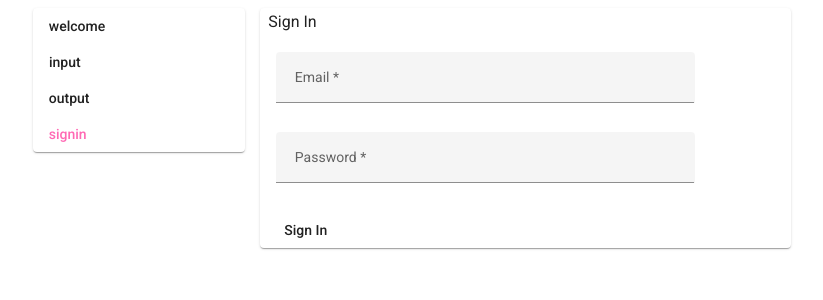
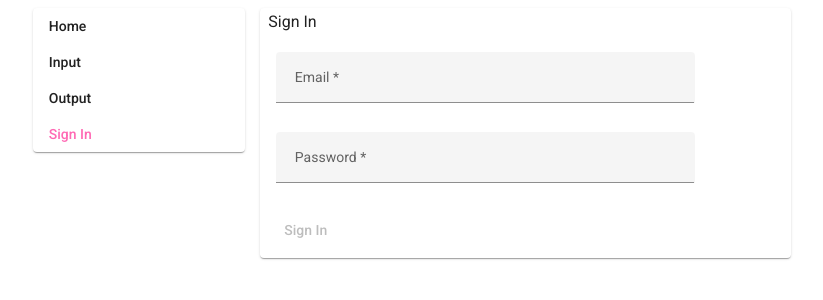
Before and after one commit to Viktor5528/Navigation, an Angular app: page /signin in a window 1280 px wide. Shown: the top 300 px of the page, without its empty margins (228-1051 px from the left). Built offline with nearby package versions, Linux system fonts and the light colour scheme.

Commit message:
give me token pls

```diff
--- a/angular.json
+++ b/angular.json
@@ -102,7 +102,7 @@
         "lint": {
           "builder": "@angular-eslint/builder:lint",
           "options": {
-            "eslintConfig": "eslintrc.js",
+            "eslintConfig": "tslintrc.js",
             "tsConfig": [
               "tsconfig.app.json",
               "tsconfig.spec.json",
--- a/src/app/auth/signin/signin.component.html
+++ b/src/app/auth/signin/signin.component.html
@@ -1,7 +1,7 @@
 <div class="container">
   <h3>Sign In</h3>
 
-  <form>
+  <form (submit)="onSubmit()" #signInForm="ngForm">
     <mat-form-field class="form-group" appearance="fill" autocomplete="off">
       <mat-label>Email</mat-label>
       <input
@@ -37,6 +37,6 @@
       </mat-error>
     </mat-form-field>
 <br>
-    <button mat-button type="submit">Sign In</button>
+    <button mat-button type="submit" [disabled]="!signInForm.form.valid">Sign In</button>
   </form>
 </div>
--- a/src/app/auth/signin/signin.component.ts
+++ b/src/app/auth/signin/signin.component.ts
@@ -1,4 +1,6 @@
 import { Component } from "@angular/core";
+import { Observable } from "rxjs";
+import { AccountService } from "src/app/services/account-service";
 import { SignINModel } from "src/app/services/interfaces/AccountModels";
 
 
@@ -10,12 +12,15 @@ import { SignINModel } from "src/app/services/interfaces/AccountModels";
   ]
 })
 export class SignInComponent {
+  constructor(private http: AccountService) {
 
+  }
   model: SignINModel = { email: "", password: "" };
-
-  submitted: boolean = false;
+  token: Observable<any>;
+  submitted = false;
 
   onSubmit(): void {
-    this.submitted = true;
+    this.token = this.http.SignIN(this.model);
+    this.token.subscribe(x => console.log(x.token));
   }
 }
--- a/src/app/bnt-left/bnt-left.component.html
+++ b/src/app/bnt-left/bnt-left.component.html
@@ -3,5 +3,6 @@
   [routerLink]="url"
   routerLinkActive="active"
   [routerLinkActiveOptions]="{ exact: true }"
-  >{{ url }}
+  >
+  <ng-content></ng-content>
 </a>
--- a/src/app/bnt-left/bnt-left.component.ts
+++ b/src/app/bnt-left/bnt-left.component.ts
@@ -1,11 +1,11 @@
 import { Component, Input } from "@angular/core";
 
 @Component({
-  selector: "app-bnt-left",
+  selector: "app-btn-left",
   templateUrl: "./bnt-left.component.html",
   styleUrls: ["./bnt-left.component.scss"]
 })
-export class BntLeftComponent {
+export class BtnLeftComponent {
   @Input()
   public url: string;
   constructor() { }
--- a/src/app/body/body.component.scss
+++ b/src/app/body/body.component.scss
@@ -3,5 +3,5 @@ mat-card {
     float: right;
     width: 70%;
     padding: 0;
-
+    padding-bottom: 10px;
 }
--- a/src/app/header/header.component.html
+++ b/src/app/header/header.component.html
@@ -1,7 +1,6 @@
 <mat-card>
-  <app-bnt-left url="welcome"></app-bnt-left><br>
-  <app-bnt-left url="input"></app-bnt-left><br>
-  <app-bnt-left url="output"></app-bnt-left><br>
-  <app-bnt-left url="signin"></app-bnt-left><br>
-
+  <app-btn-left url="welcome">Home </app-btn-left><br />
+  <app-btn-left url="input">Input</app-btn-left><br />
+  <app-btn-left url="output">Output</app-btn-left><br />
+  <app-btn-left url="signin">Sign In</app-btn-left><br />
 </mat-card>
--- a/src/app/services/URL.ts
+++ b/src/app/services/URL.ts
@@ -2,4 +2,4 @@ export const URLs = {
     answerURL : "http://localhost:8080/api/Answer",
     SignUpURL: "http://localhost:8080/api/Account",
     SignInURL: "http://localhost:8080/api/Account/Login"
-}
+};
```
Also changed, not shown: src/app/app.module.ts (+9 -10 lines), src/app/body/body.component.ts (+4 -4 lines), src/app/header/header.component.ts (+5 -5 lines), src/app/services/account-service.ts (line endings or trailing spaces).
